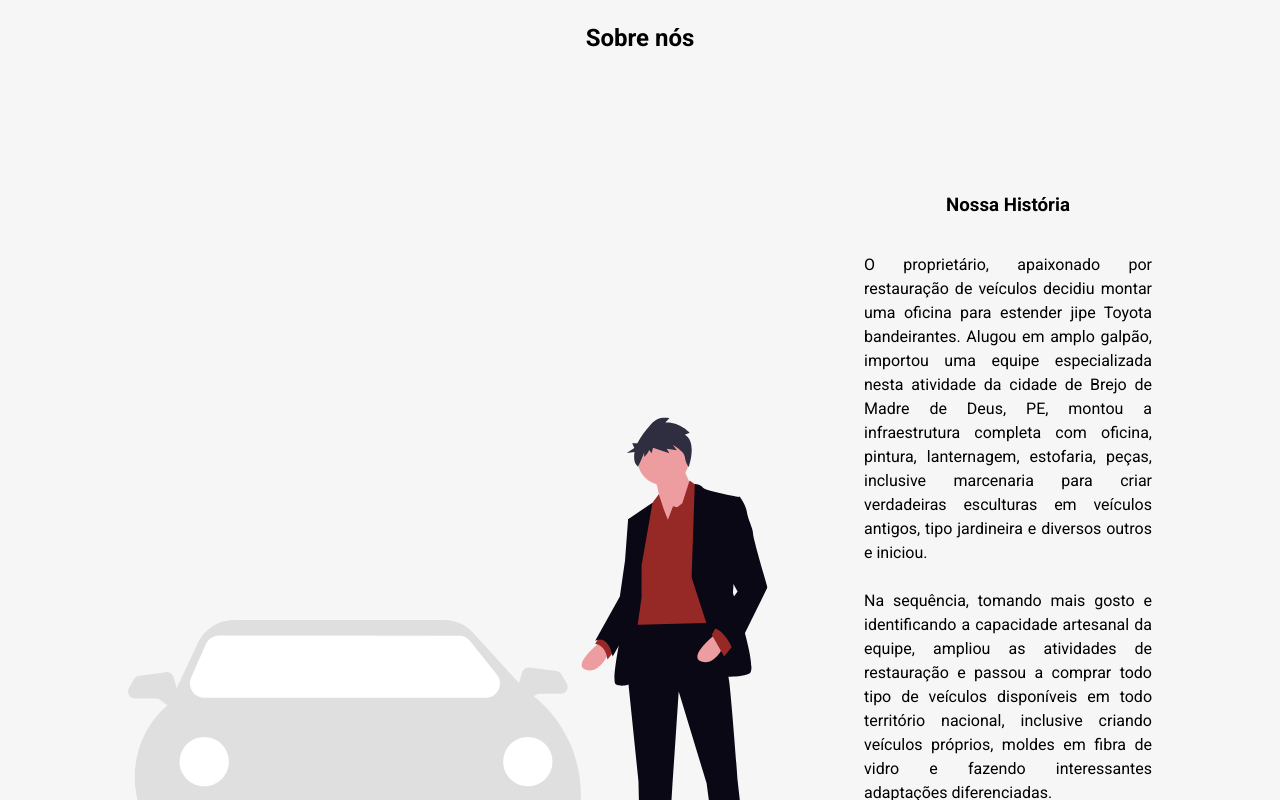
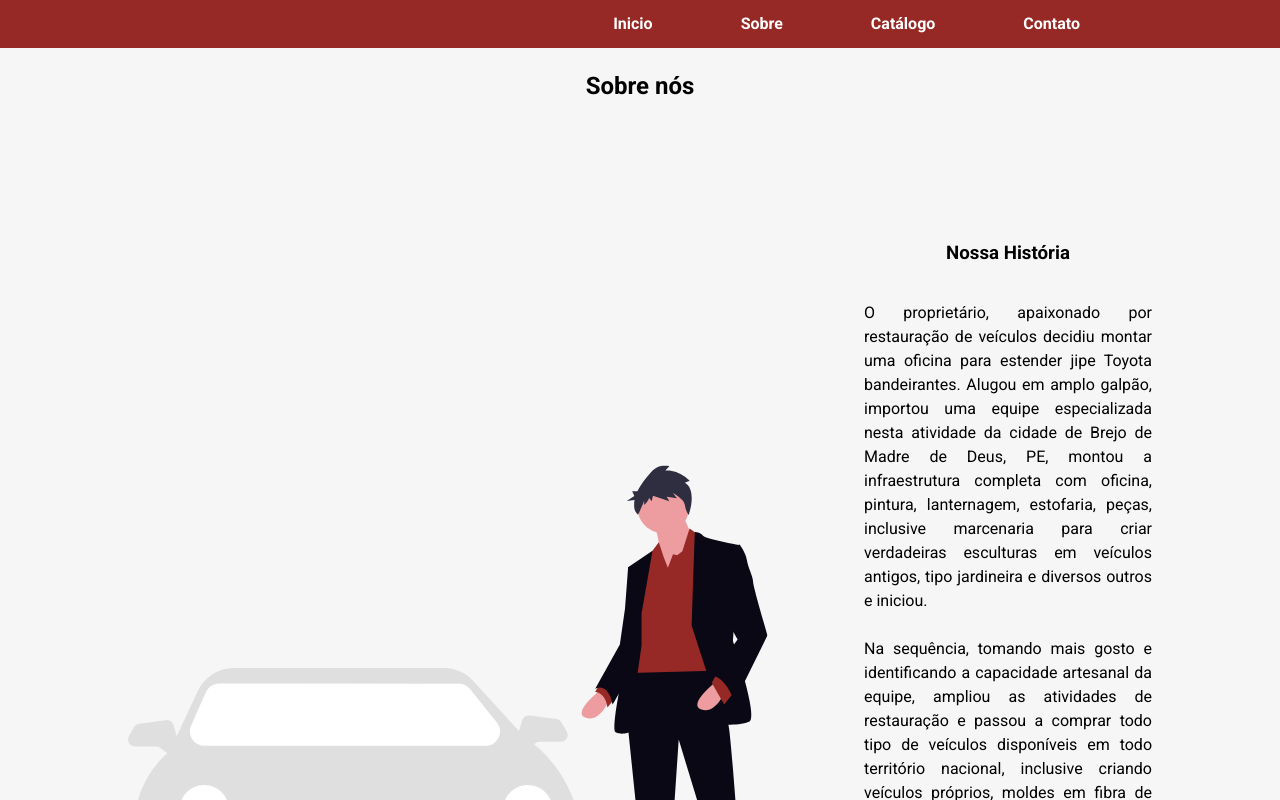
Before and after one commit to RafaelBerger/amaclassicos, a React (Vite) app: page / in a window 1280 px wide. Shown: the top 800 px of the page. Built offline with nearby package versions, Linux system fonts and the light colour scheme.

Commit message:
navbar criada

```diff
--- a/src/App.tsx
+++ b/src/App.tsx
@@ -3,9 +3,12 @@ import "./styles/about.css";
 import carro1 from "./assets/carro-1.svg";
 import carro2 from "./assets/carro-2.svg";
 
+import Navbar from "./components/Navbar";
+
 function App() {
   return (
     <>
+      <Navbar />
       <section className="about_section_container">
         <h2>Sobre nós</h2>
         <div className="about_content_container">
--- /dev/null
+++ b/src/components/Navbar.tsx
@@ -0,0 +1,18 @@
+import "../styles/navbar.css";
+
+function Navbar() {
+  return (
+    <>
+      <nav className="navbar_container">
+        <div className="link_container">
+          <a href="#">Inicio</a>
+          <a href="#">Sobre</a>
+          <a href="#">Catálogo</a>
+          <a href="#">Contato</a>
+        </div>
+      </nav>
+    </>
+  );
+}
+
+export default Navbar;
--- /dev/null
+++ b/src/styles/navbar.css
@@ -0,0 +1,22 @@
+.navbar_container {
+  width: 100vw;
+  height: 3rem;
+  display: flex;
+  align-items: center;
+  justify-content: flex-end;
+  background-color: #962925;
+  color: white;
+}
+
+.link_container {
+  display: flex;
+  gap: 4.5rem;
+  padding-right: 15%;
+  font-weight: bold;
+}
+
+a {
+  text-decoration: none;
+  color: white;
+  padding: 0.5rem;
+}
```
